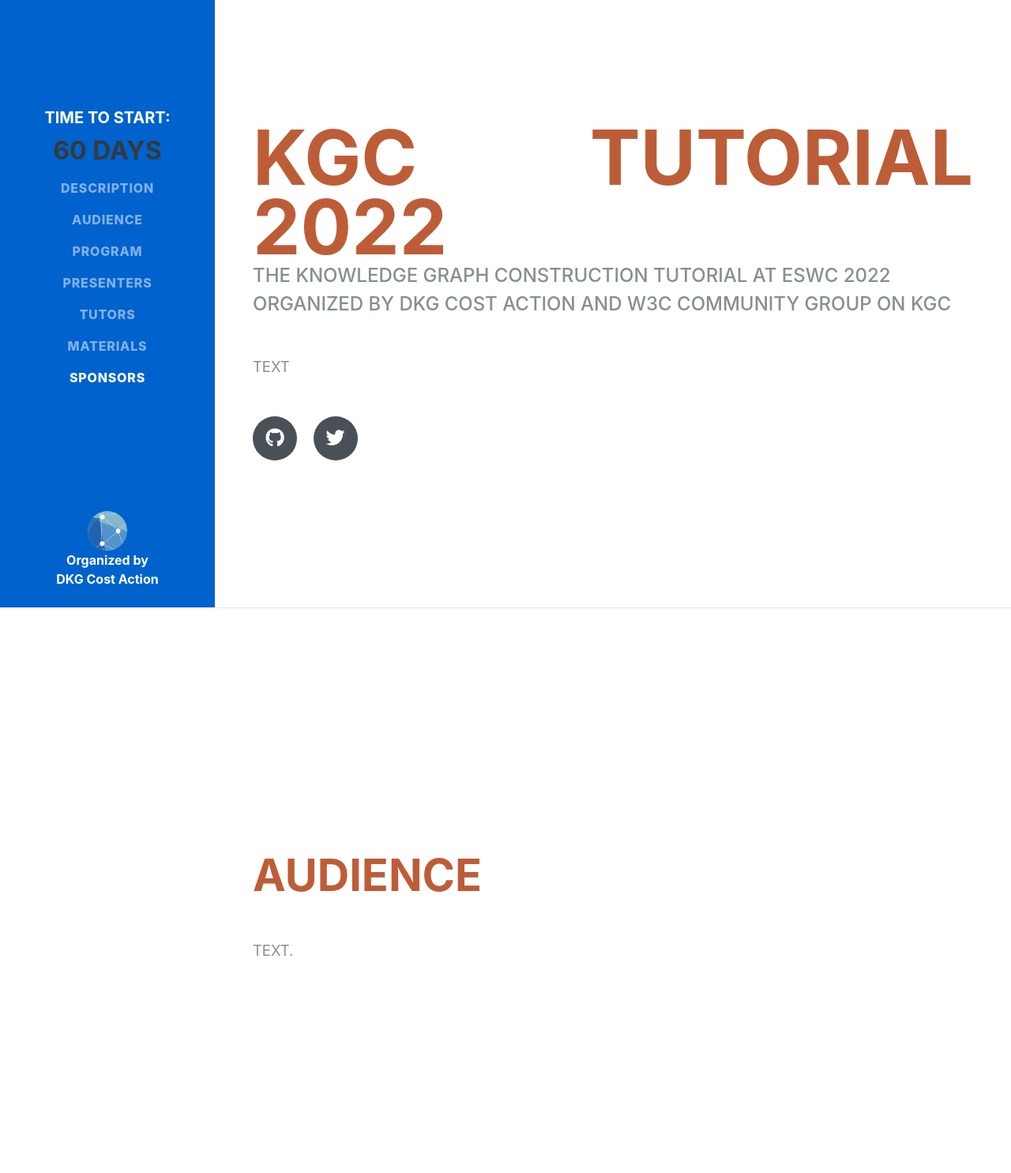
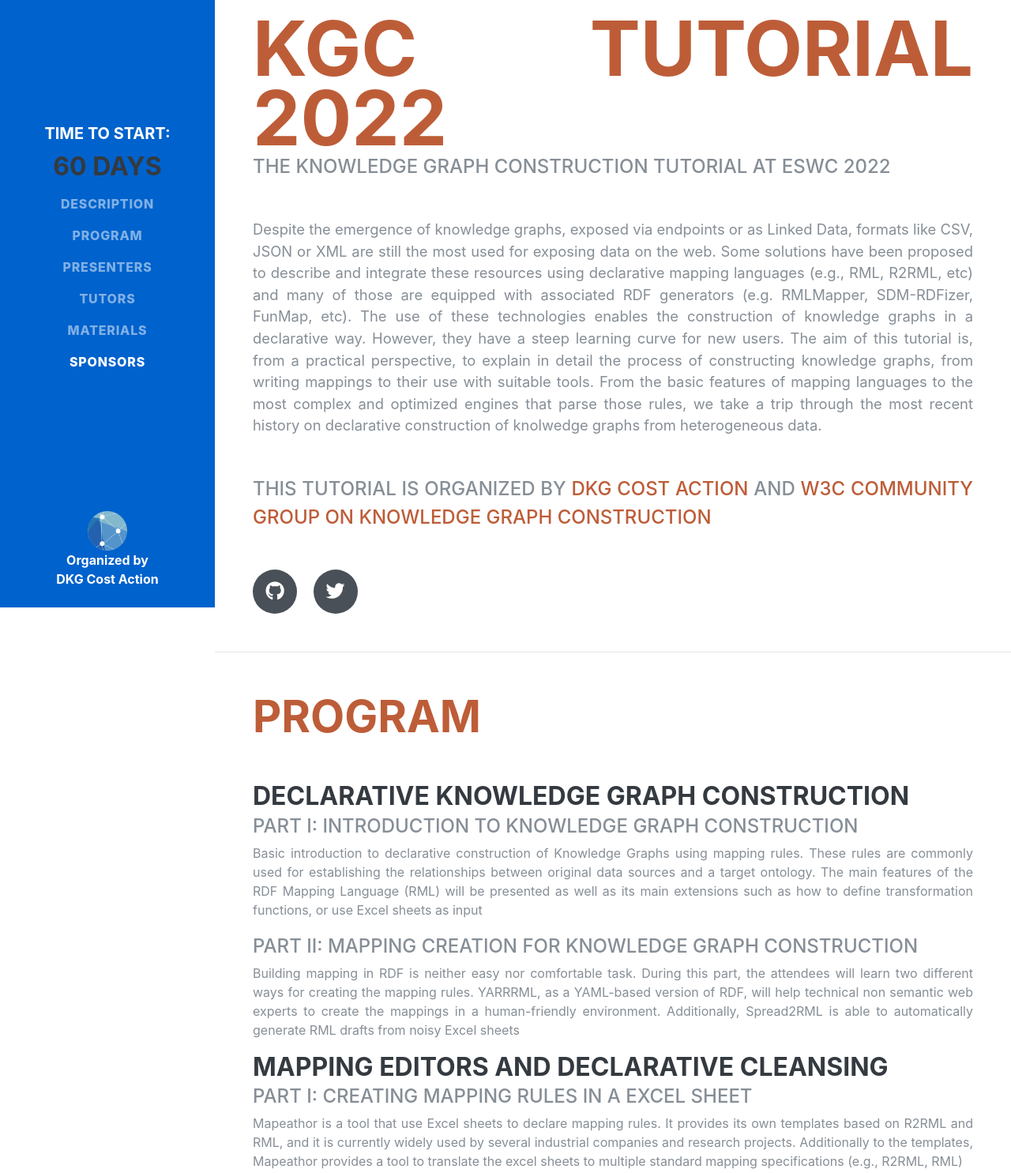
Before and after one commit to kg-construct/eswc-dkg-tutorial-2022, a plain HTML site: page index.html in a window 1280 px wide. Shown: the part 31-1516 px from the top of the page at 79% size. Drawn offline with Linux system fonts and the light colour scheme; a web font is replaced by a local one.

Commit message:
general desciption

```diff
--- a/index.html
+++ b/index.html
@@ -73,9 +73,6 @@
             <a class="nav-link js-scroll-trigger" href="#about">Description</a>
           </li>
           <li class="nav-item">
-            <a class="nav-link js-scroll-trigger" href="#audience">Audience</a>
-          </li>
-          <li class="nav-item">
             <a class="nav-link js-scroll-trigger" href="#program">Program</a>
           </li>
           <li class="nav-item">
@@ -106,12 +103,15 @@
           <h1 class="mb-0">
             <span class="text-primary">KGC Tutorial 2022</span>
           </h1>
-          <div style="margin-bottom: 0px!important;" class="subheading mb-5">The Knowledge Graph Construction Tutorial at ESWC 2022</div>
-          <div class="subheading mb-5">Organized by DKG Cost Action and W3C Community Group on KGC</div>
+          <div class="subheading mb-5">The Knowledge Graph Construction Tutorial at ESWC 2022</div>
+
 
           <p class="lead mb-5">
-            TEXT
+            Despite the emergence of knowledge graphs, exposed via endpoints or as Linked Data, formats like CSV, JSON or XML
+            are still the most used for exposing data on the web. Some solutions have been proposed to describe and integrate these resources using declarative mapping languages (e.g., RML, R2RML, etc) and many of those are equipped with associated RDF generators (e.g. RMLMapper, SDM-RDFizer, FunMap, etc). The use of these technologies enables the construction of knowledge graphs in a declarative way. However, they have a steep learning curve for new users. The aim of this tutorial is, from a practical perspective, to explain in detail the process of constructing knowledge graphs, from writing mappings to their use with suitable tools. From the basic features of mapping languages to the most complex and optimized engines that parse those rules, we take a trip through the most recent history on declarative construction of knolwedge graphs from heterogeneous data.
           </p>
+
+          <div class="subheading mb-5">This tutorial is organized by <a href="https://cost-dkg.eu/">DKG Cost Action</a> and <a href="https://www.w3.org/community/kg-construct/">W3C Community Group on Knowledge Graph Construction</a></div>
 
           <div class="social-icons">
             <a href="https://github.com/kg-construct/eswc-dkg-tutorial-2022">
@@ -121,15 +121,6 @@
               <i class="fab fa-twitter"></i>
             </a>
           </div>
-        </div>
-      </section>
-
-      <hr class="m-0">
-
-      <section class="resume-section p-3 p-lg-5 d-flex flex-column" id="audience" style="text-align:justify">
-        <div class="my-auto">
-          <h2 class="mb-5"><span class="text-primary">Audience</span></h2>
-          <p class="lead mb-5">TEXT.</p>
         </div>
       </section>
 
```
